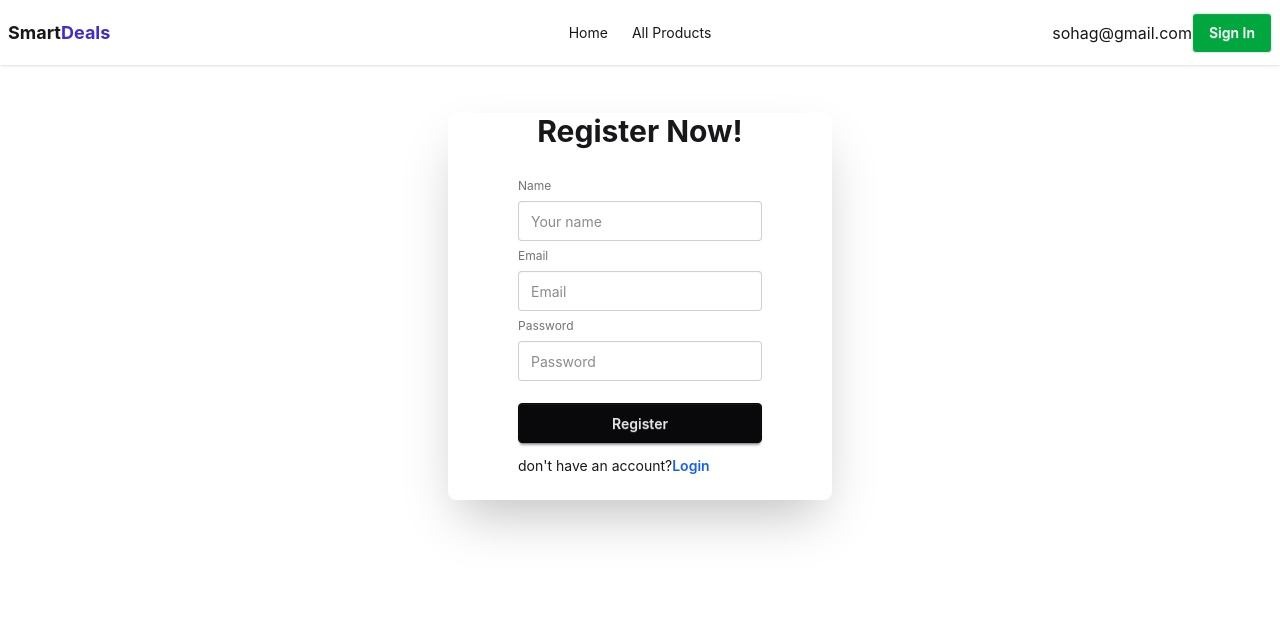
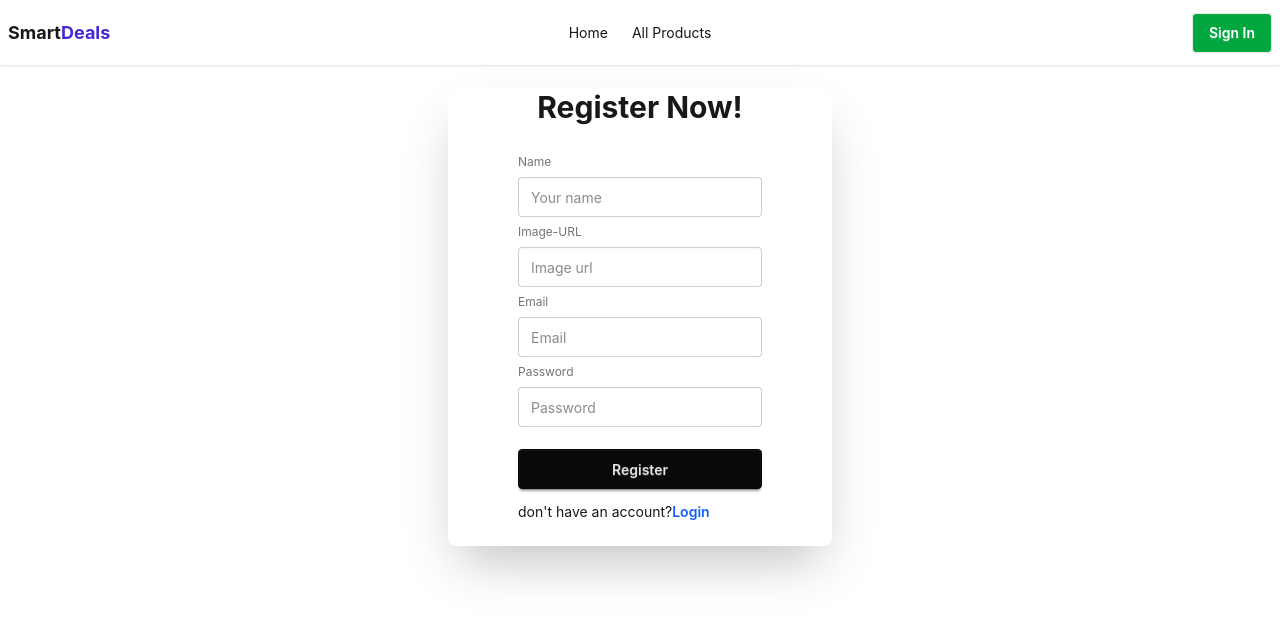
Before and after one commit to sohagroy7223/Smart-Deals, a React (Vite) app in the folder smart-deals-client/: page /register in a window 1280 px wide. Shown: the top 620 px of the page. Built offline with nearby package versions, Linux system fonts and the light colour scheme.

Commit message:
add user successfully in firebase

```diff
--- a/smart-deals-client/package.json
+++ b/smart-deals-client/package.json
@@ -11,7 +11,7 @@
   },
   "dependencies": {
     "@tailwindcss/vite": "^4.2.4",
-    "firebase": "^12.12.1",
+    "firebase": "^12.13.0",
     "react": "^19.2.5",
     "react-dom": "^19.2.5",
     "react-router": "^7.15.0",
--- a/smart-deals-client/src/Components/Login/Login.jsx
+++ b/smart-deals-client/src/Components/Login/Login.jsx
@@ -18,6 +18,7 @@ const Login = () => {
             type="email"
             className="input"
             name="email"
+            autoComplete="email"
             placeholder="Email"
           />
           <label className="label">Password</label>
@@ -25,6 +26,7 @@ const Login = () => {
             type="password"
             className="input"
             name="password"
+            autoComplete="current-password"
             placeholder="Password"
           />
           <div>
--- a/smart-deals-client/src/Components/Register/Register.jsx
+++ b/smart-deals-client/src/Components/Register/Register.jsx
@@ -1,23 +1,53 @@
+import { use } from "react";
 import { Link } from "react-router";
+import { AuthContext } from "../../Context/AuthContext";
 
 const Register = () => {
+  const { createUser } = use(AuthContext);
+
+  const handelRegister = (e) => {
+    e.preventDefault();
+    const name = e.target.name.value;
+    const image = e.target.image.value;
+    const email = e.target.email.value;
+    const password = e.target.password.value;
+    console.log(name, image, email, password);
+
+    createUser(email, password)
+      .then((result) => {
+        console.log(result.user);
+      })
+      .catch((error) => {
+        console.log(error);
+      });
+  };
+
   return (
-    <div className="card bg-base-100 w-full mx-auto items-center mt-12 max-w-sm shrink-0 shadow-2xl">
+    <div className="card bg-base-100 w-full mx-auto items-center mt-6 max-w-sm shrink-0 shadow-2xl">
       <h2 className="text-3xl font-bold">Register Now!</h2>
       <div className="card-body">
-        <form className="fieldset">
+        <form onSubmit={handelRegister} className="fieldset">
           <label className="label">Name</label>
           <input
             type="text"
             className="input"
             name="name"
+            autoComplete="username"
             placeholder="Your name"
+          />
+          <label className="label">Image-URL</label>
+          <input
+            type="text"
+            className="input"
+            name="image"
+            placeholder="Image url"
           />
           <label className="label">Email</label>
           <input
             type="email"
             className="input"
             name="email"
+            autoComplete="email"
             placeholder="Email"
           />
           <label className="label">Password</label>
@@ -25,6 +55,7 @@ const Register = () => {
             type="password"
             className="input"
             name="password"
+            autoComplete="current-password"
             placeholder="Password"
           />
           <button className="btn btn-neutral mt-4">Register</button>
--- a/smart-deals-client/src/Context/AuthProvider.jsx
+++ b/smart-deals-client/src/Context/AuthProvider.jsx
@@ -1,15 +1,17 @@
+import { createUserWithEmailAndPassword } from "firebase/auth";
+import { auth } from "../Firebase/Firebase.init";
 import { AuthContext } from "./AuthContext";
 
 const AuthProvider = ({ children }) => {
-  const userInfo = {
-    email: "sohag@gmail.com",
+  const createUser = (email, password) => {
+    return createUserWithEmailAndPassword(auth, email, password);
   };
 
-  return (
-    <div>
-      <AuthContext value={userInfo}>{children}</AuthContext>
-    </div>
-  );
+  const userInfo = {
+    createUser,
+  };
+
+  return <AuthContext value={userInfo}>{children}</AuthContext>;
 };
 
 export default AuthProvider;
```
Also changed, not shown: 1 other file (tests, documents, lock files or other folders).
